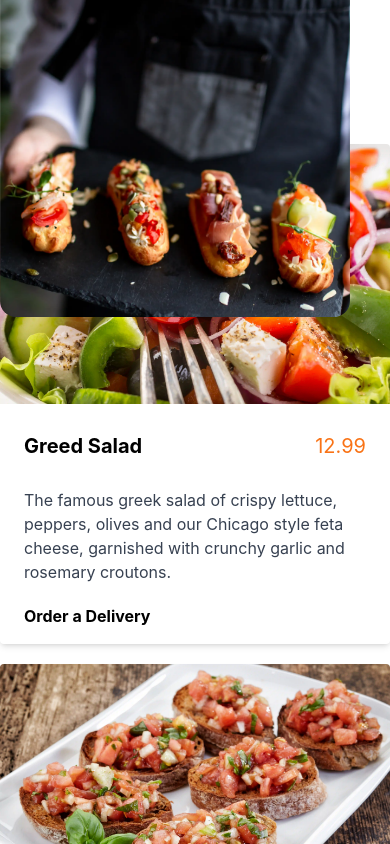
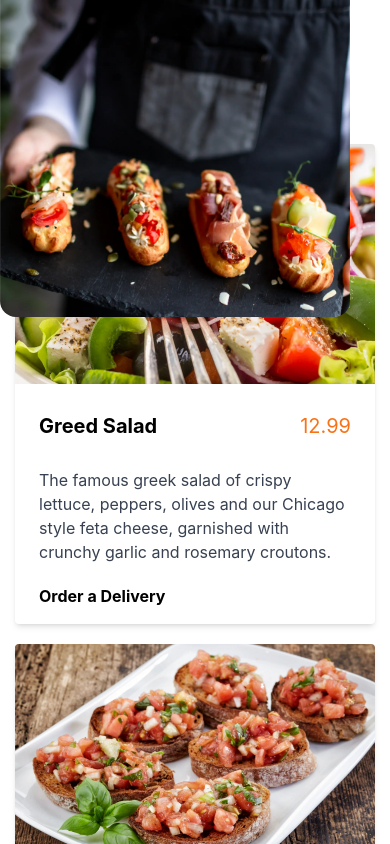
Before and after one commit to csegur4/little-lemon-app, a React (Create React App) app: page / in a window 390 px wide. Shown: the part 720-1564 px from the top of the page. Built offline with nearby package versions, Linux system fonts and the light colour scheme.

Commit message:
icons added and mobile version better

```diff
--- a/src/App.css
+++ b/src/App.css
@@ -30,3 +30,10 @@
   .specials-section .title{
     padding: 20px 0;
   }
+
+  @media screen and (max-width: 768px) {
+    .specials-section .grid {
+      margin-left: 15px;
+      margin-right: 15px;
+    }
+  }
```
